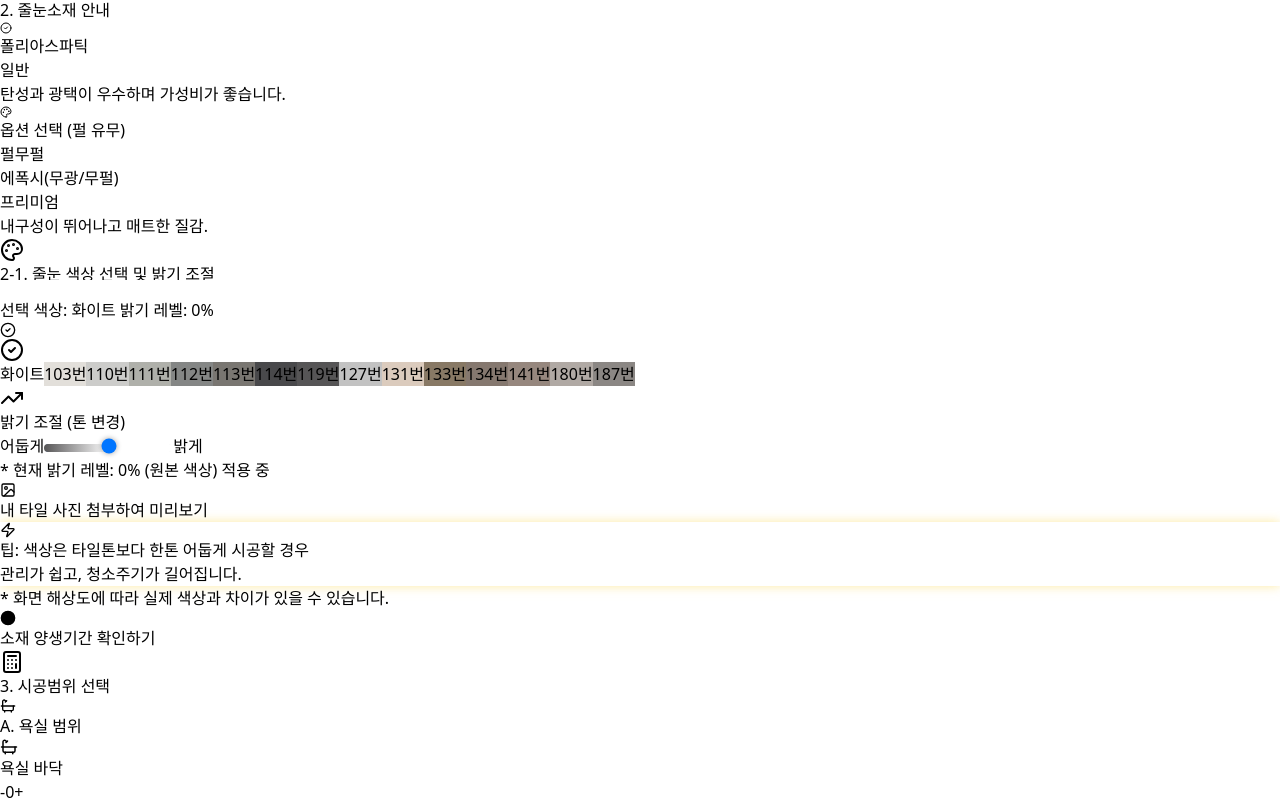
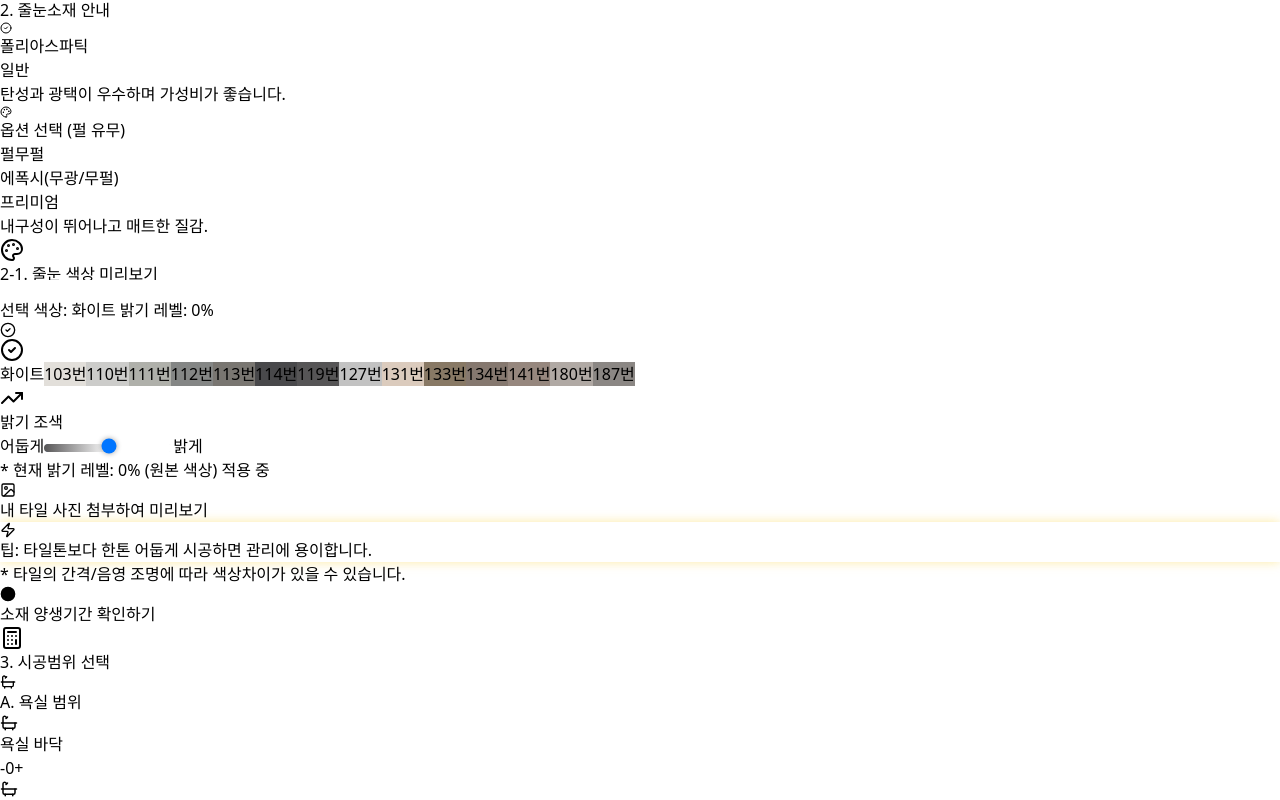
Before and after one commit to jsh5199-ai/julnun-web, a React (Vite) app: page / in a window 1280 px wide. Shown: the part 380-1180 px from the top of the page. Built offline with nearby package versions, Linux system fonts and the light colour scheme; grey boxes are pictures that could not be loaded.

Commit message:
수정완료

```diff
--- a/src/App.jsx
+++ b/src/App.jsx
@@ -353,7 +353,7 @@ const ColorPalette = React.memo(({ selectedGroutColor, handleColorSelect, finalS
     return (
         <div className='mt-5 pt-3 border-t border-gray-100 animate-fade-in'>
             <h3 className="text-base font-extrabold flex items-center gap-2 mb-3 text-gray-800">
-                <Palette className="h-4 w-4 text-indigo-600" /> 2-1. 줄눈 색상 선택 및 밝기 조절
+                <Palette className="h-4 w-4 text-indigo-600" /> 2-1. 줄눈 색상 미리보기
             </h3>
 
             {/* 시뮬레이션 컨테이너 */}
@@ -479,7 +479,7 @@ const ColorPalette = React.memo(({ selectedGroutColor, handleColorSelect, finalS
             `}</style>
             <div className='mt-5 pt-3 border-t border-gray-100'>
                 <h4 className="text-sm font-extrabold flex items-center gap-2 mb-3 text-gray-700">
-                    <TrendingUp className="h-4 w-4 text-indigo-600" /> 밝기 조절 (톤 변경)
+                    <TrendingUp className="h-4 w-4 text-indigo-600" /> 밝기 조색
                 </h4>
                 <div className='flex items-center justify-between gap-3'>
                     <span className='text-sm font-bold text-gray-600 w-12 text-left'>어둡게</span>
@@ -512,12 +512,12 @@ const ColorPalette = React.memo(({ selectedGroutColor, handleColorSelect, finalS
             {/* ⭐️ [최종 업데이트] 줄눈 색상 선택 팁 문구 (강조 및 흐름 개선) ⭐️ */}
             <div className='mt-4 p-3 bg-yellow-100 rounded-lg shadow-md border border-yellow-300 animate-attention'>
                 <p className='text-sm text-gray-800 text-center leading-snug font-semibold'>
-                    <Zap size={16} className='inline mr-1 text-yellow-600'/> 팁: 색상은 타일톤보다 한톤 어둡게 시공할 경우<br className="sm:hidden" /> 관리가 쉽고, 청소주기가 길어집니다.
+                    <Zap size={16} className='inline mr-1 text-yellow-600'/> 팁: 타일톤보다 한톤 어둡게 시공하면 관리에 용이합니다.
                 </p>
             </div>
 
             <p className='text-xs text-gray-500 mt-3 text-center'>
-                * 화면 해상도에 따라 실제 색상과 차이가 있을 수 있습니다.
+                * 타일의 간격/음영 조명에 따라 색상차이가 있을 수 있습니다.
             </p>
         </div>
     );
```
